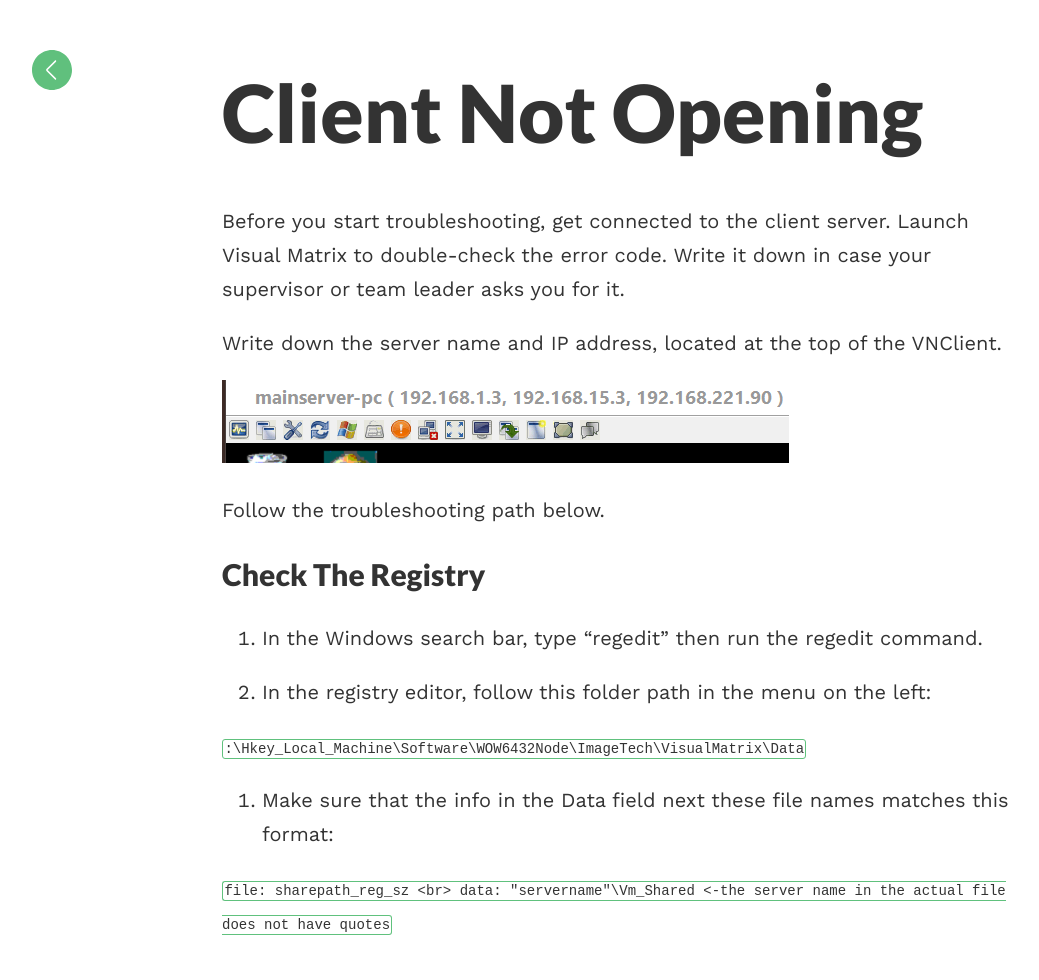
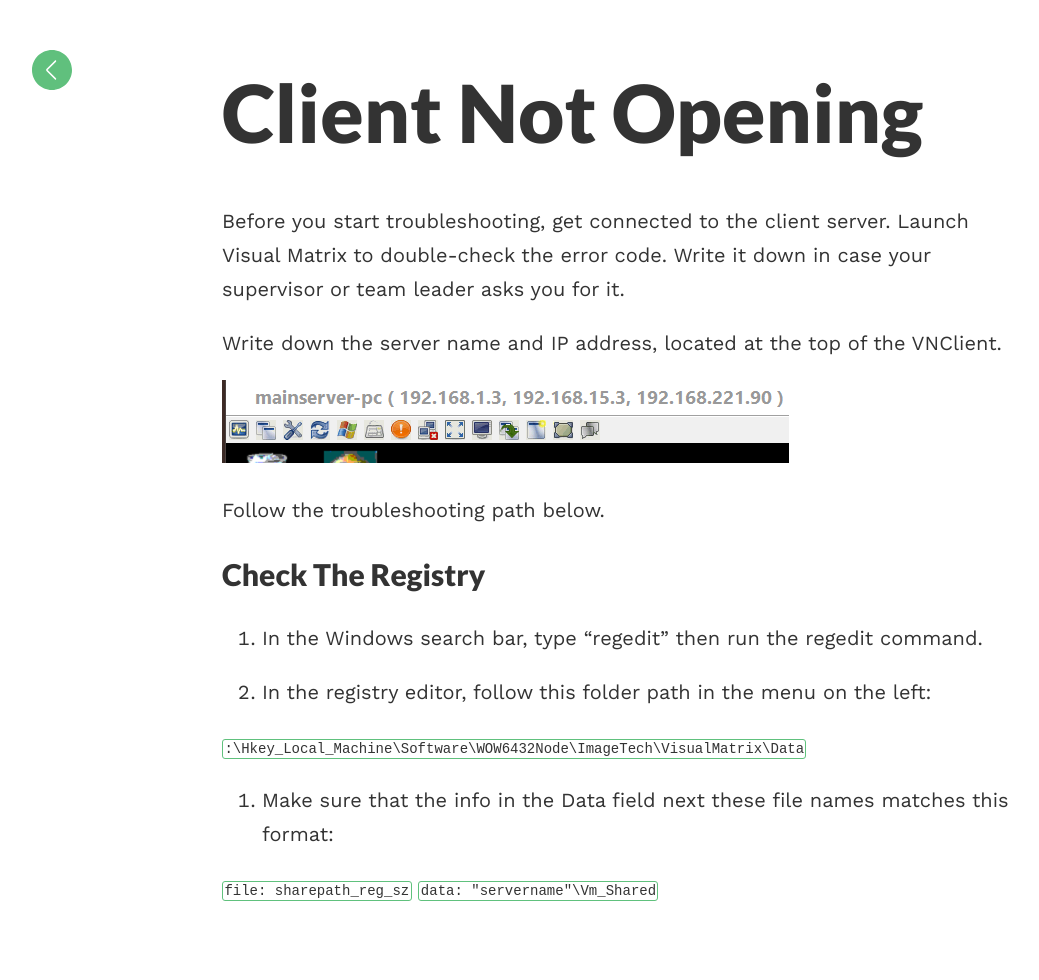
Before and after one commit to blake1ward/portfolio, a Jekyll site: the page built from client-not-opening.md, in a window 1280 px wide. Shown: the whole page, without its empty margins (18-1057 px from the left). Built offline with Jekyll 4.4.1, drawn with Linux system fonts in a browser that asks for light colours.

Commit message:
Update client-not-opening.md

```diff
--- a/client-not-opening.md
+++ b/client-not-opening.md
@@ -22,5 +22,5 @@
 
 3. Make sure that the info in the Data field next these file names matches this format:
 
-`file: sharepath_reg_sz <br>
-data: "servername"\Vm_Shared     <-the server name in the actual file does not have quotes`
+`file: sharepath_reg_sz`
+`data: "servername"\Vm_Shared`
```
